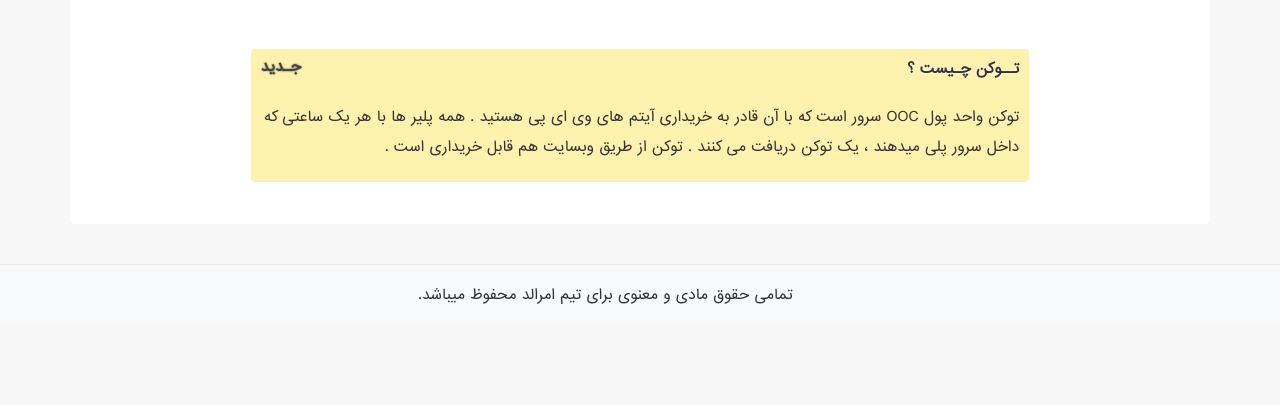
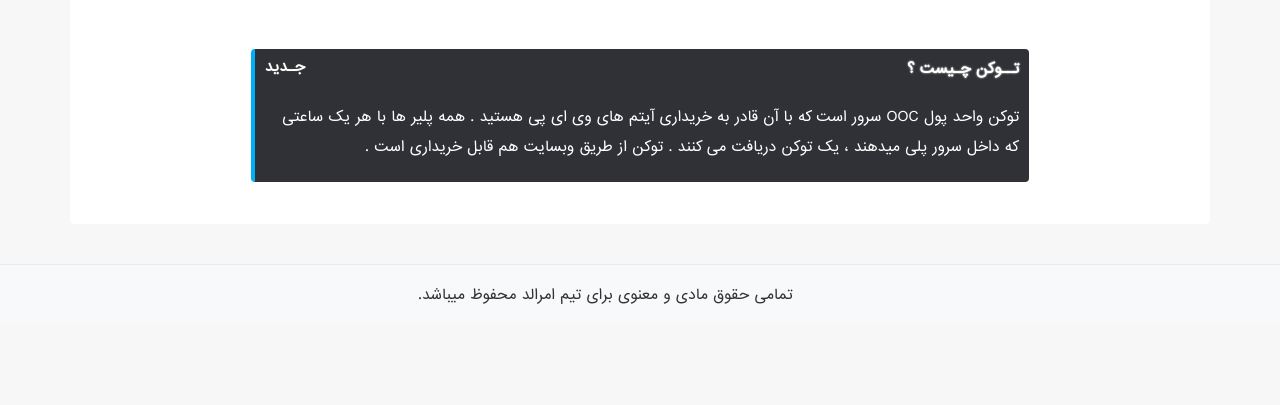
Before and after one commit to JMahamin/testing-website, a PHP site: page / in a window 1280 px wide. Shown: the part 395-800 px from the top of the page. Run offline with PHP 8.4, Linux system fonts and the light colour scheme; some libraries are stand-ins or nearby versions.

Commit message:
Update style.css

```diff
--- a/css/style.css
+++ b/css/style.css
@@ -198,28 +198,31 @@ background-color: #eaeaea;
 }
 
 .token{
+border-left: 4px solid #00B0F6;
 margin-right: 15%;
 margin-top: 80px;
 padding: 10px;
 border-radius: 4px;
 width: 70%;
 text-align: right;
-background-color: #FFF2AF ;
+background-color: #2f3136 ;
 
 }
 
 .token p#title{
+color: #ffffff ;
 font-weight: 900;
 text-shadow:0px 0px 2px #ffffff;
 }
 .token p#des{
+color: #ffffff ;
 line-height:30px;
 margin-top:25px;
 }
 #new-tag{
 	display: block;
 	margin-top:-32px;
-	color: #424242 ;
+	color: #ffffff ;
 	font-weight: 900;
 	text-align:left;
 	text-shadow:0px 0px 2px #4B4B4B;
```
